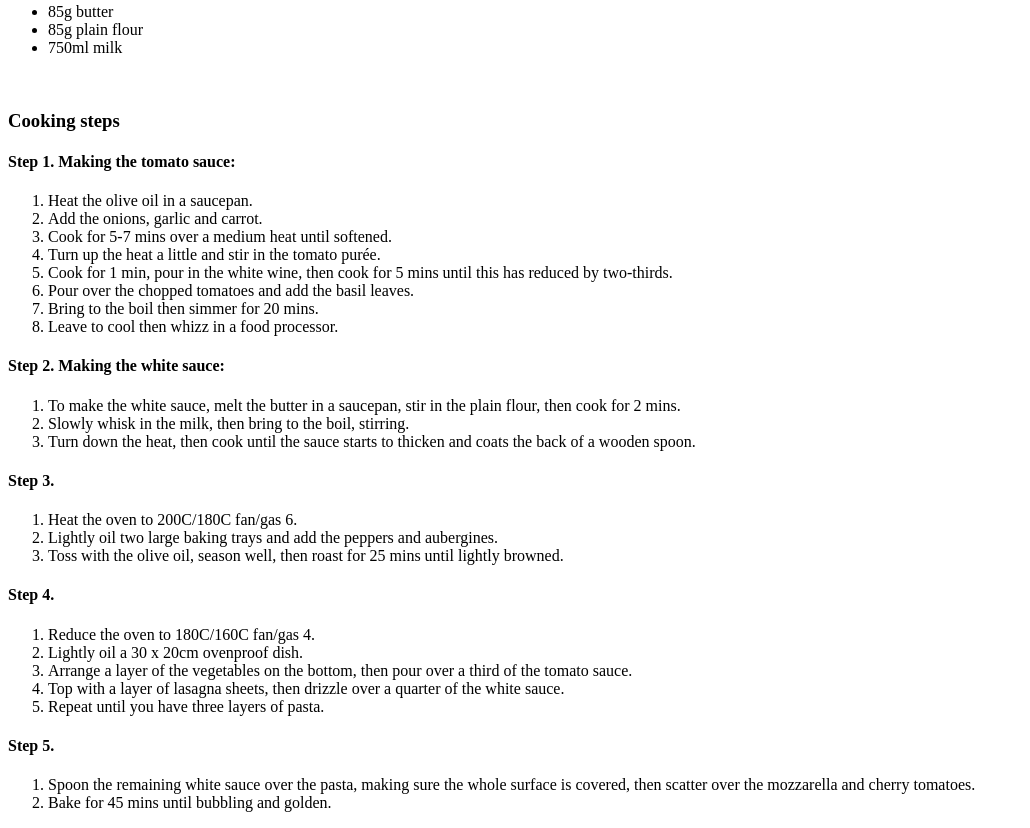
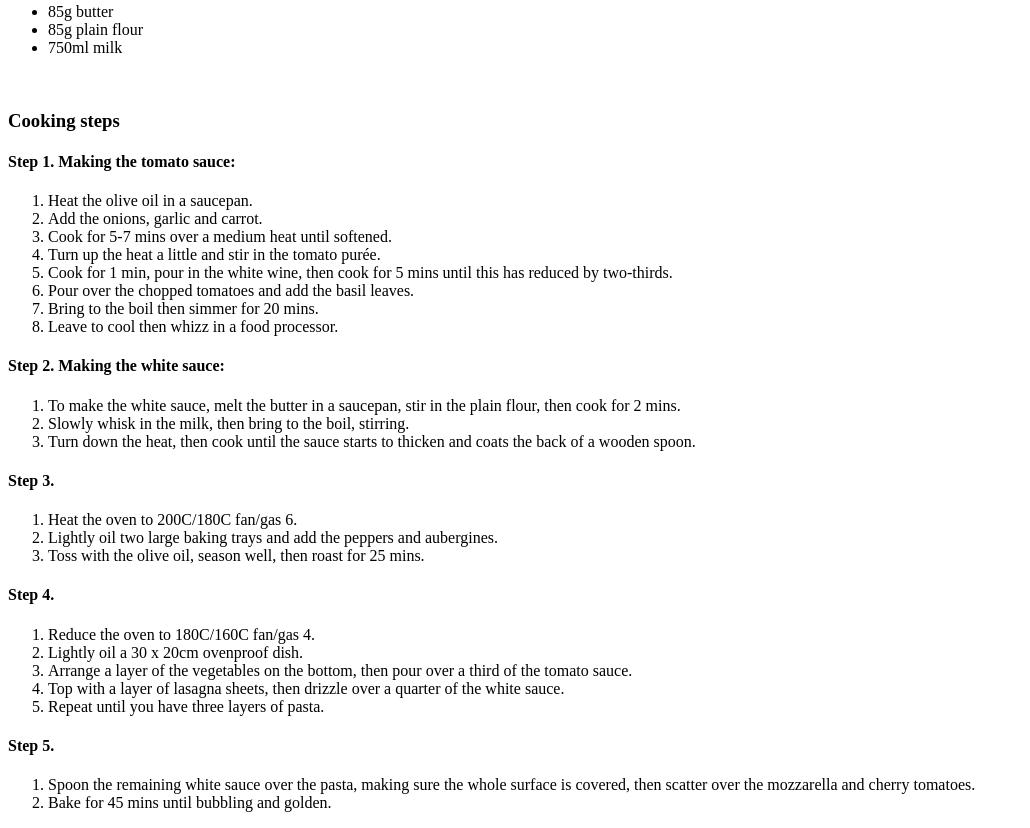
Before and after one commit to cbd23/odin-recipes, a plain HTML site: page recipes/lasagna.html in a window 1280 px wide. Shown: the part 977-1805 px from the top of the page, without its empty margins (0-1030 px from the left). Drawn offline with Linux system fonts and the light colour scheme.

Commit message:
Add final touch on the lasagna recipe

```diff
--- a/recipes/lasagna.html
+++ b/recipes/lasagna.html
@@ -74,7 +74,7 @@
     <ol>
         <li>Heat the oven to 200C/180C fan/gas 6.</li>
         <li>Lightly oil two large baking trays and add the peppers and aubergines.</li>
-        <li>Toss with the olive oil, season well, then roast for 25 mins until lightly browned.</li>
+        <li>Toss with the olive oil, season well, then roast for 25 mins.</li>
     </ol>
 
     <h4>Step 4.</h4>
```
